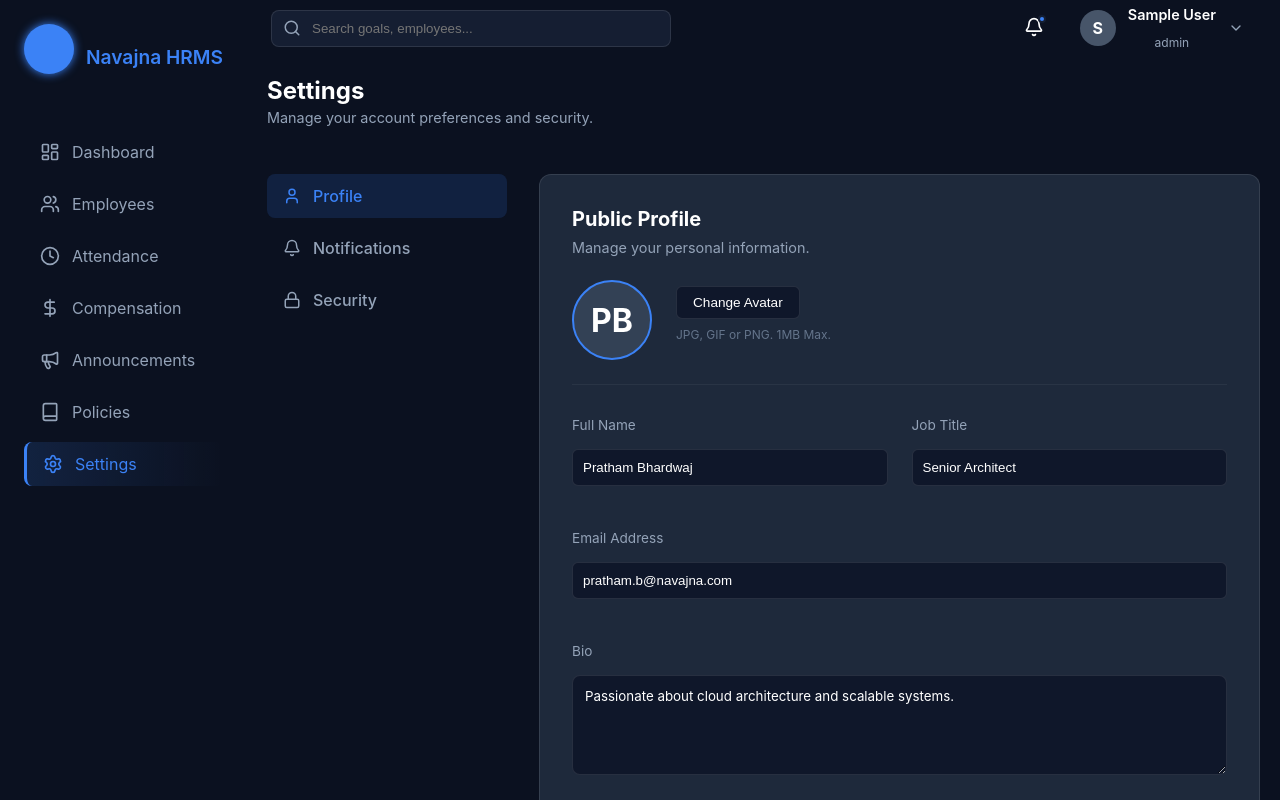
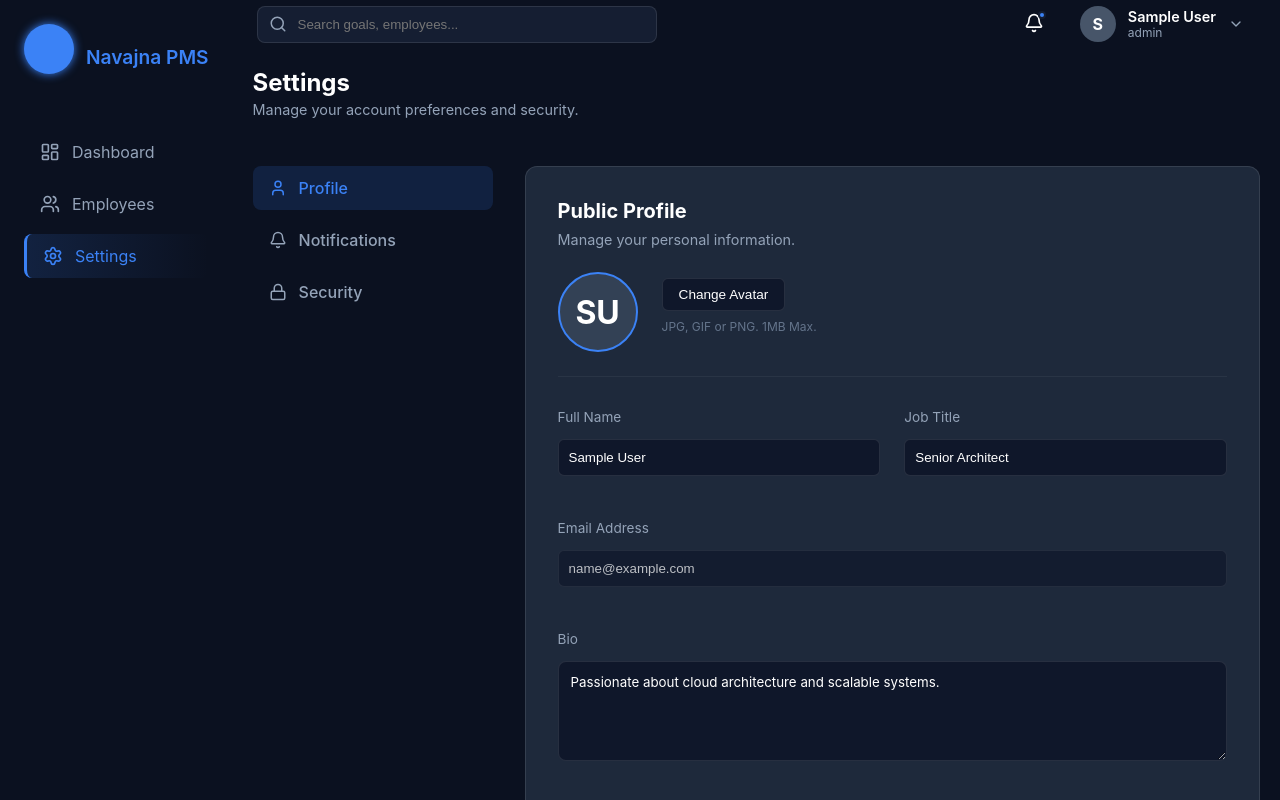
Before and after one commit to be-pratham/HR-and-Performance-Management-System, a React (Vite) app: page /settings in a window 1280 px wide. Built offline with nearby package versions, Linux system fonts and the light colour scheme; sample sign-in values are in the browser's storage.

Commit message:
Commented HRMS components

```diff
--- a/src/features/settings/SettingsPage.jsx
+++ b/src/features/settings/SettingsPage.jsx
@@ -1,21 +1,36 @@
 import React, { useState, useEffect } from 'react';
-import { User, Bell, Lock, Shield, Check, Mail, Smartphone, Save } from 'lucide-react';
+import { User, Bell, Lock, Save, Check } from 'lucide-react';
+import { useAuth } from '../../context/AuthContext'; // 1. Import Auth Context
 import './SettingsPage.css';
-import '../../components/ui/modal.css';
+import '../../components/ui/Modal.css';
 
 const SettingsPage = () => {
+  const { user } = useAuth(); // 2. Get the current user from Context
+
   const [activeTab, setActiveTab] = useState('profile');
   const [snackbar, setSnackbar] = useState({ show: false, message: '' });
 
-  // 1. Profile State
+  // 3. Initialize Profile State (Dynamic)
   const [profile, setProfile] = useState({
-    fullName: 'Pratham Bhardwaj',
-    title: 'Senior Architect',
-    email: 'pratham.b@navajna.com',
-    bio: 'Passionate about cloud architecture and scalable systems.'
+    fullName: '',
+    title: 'Senior Architect', // Default placeholder (not in AuthContext yet)
+    email: '',
+    bio: 'Passionate about cloud architecture and scalable systems.' // Default placeholder
   });
 
-  // 2. Notification State
+  // 4. Sync State with User Context when component loads
+  useEffect(() => {
+    if (user) {
+      setProfile((prev) => ({
+        ...prev,
+        fullName: user.name || '',
+        email: user.email || '',
+        // If you add title/bio to your AuthContext later, map them here
+      }));
+    }
+  }, [user]);
+
+  // Notification State
   const [notifications, setNotifications] = useState({
     emailAlerts: true,
     pushNotifs: true,
@@ -23,7 +38,7 @@ const SettingsPage = () => {
     reviewUpdates: true
   });
 
-  // 3. Security State
+  // Security State
   const [security, setSecurity] = useState({
     twoFactor: true,
     sessionTimeout: false
@@ -42,6 +57,7 @@ const SettingsPage = () => {
   };
 
   const handleSave = () => {
+    // In a real app, you would call an API here to update the user in the database
     setTimeout(() => {
         triggerSnackbar("Settings saved successfully!");
     }, 500);
@@ -50,6 +66,12 @@ const SettingsPage = () => {
   const triggerSnackbar = (msg) => {
     setSnackbar({ show: true, message: msg });
     setTimeout(() => setSnackbar({ show: false, message: '' }), 3000);
+  };
+
+  // Helper to get initials for Avatar
+  const getInitials = (name) => {
+    if (!name) return 'U';
+    return name.split(' ').map(n => n[0]).join('').toUpperCase().substring(0, 2);
   };
 
   return (
@@ -97,7 +119,10 @@ const SettingsPage = () => {
                     </div>
 
                     <div className="profile-header">
-                        <div className="profile-avatar-large">PB</div>
+                        {/* Dynamic Avatar Initials */}
+                        <div className="profile-avatar-large">
+                            {getInitials(profile.fullName)}
+                        </div>
                         <div>
                             <button className="btn-upload">Change Avatar</button>
                             <p style={{fontSize:'0.75rem', color:'#64748b', marginTop:'8px'}}>JPG, GIF or PNG. 1MB Max.</p>
@@ -129,7 +154,9 @@ const SettingsPage = () => {
                                 className="form-input"
                                 name="email"
                                 value={profile.email}
-                                onChange={handleProfileChange}
+                                // Ideally email should be read-only or require re-auth to change
+                                readOnly
+                                style={{ opacity: 0.7, cursor: 'not-allowed' }}
                             />
                         </div>
                         <div className="form-group full-width">
--- a/src/layouts/Sidebar.jsx
+++ b/src/layouts/Sidebar.jsx
@@ -1,6 +1,6 @@
 import React from 'react';
 import { useNavigate, useLocation } from 'react-router-dom';
-import { LayoutDashboard, Target,FileText,MessageSquare,GraduationCap,Settings,ClipboardCheck,Calendar,Users,Clock,DollarSign,Megaphone,Book } from 'lucide-react';
+import { LayoutDashboard, Target, FileText, MessageSquare, GraduationCap, Settings, Users, ClipboardCheck, Calendar, Clock, DollarSign, Megaphone, Book } from 'lucide-react';
 import { useAuth } from '../context/AuthContext';
 import './Sidebar.css';
 
@@ -21,12 +21,12 @@ const Sidebar = () => {
     },
 
     // --- Admin & Manager Only ---
-    {
-      path: '/approvals',
-      icon: ClipboardCheck,
-      label: 'Team Approvals',
-      allowedRoles: ['manager']
-    },
+    // {
+    //   path: '/approvals',
+    //   icon: ClipboardCheck,
+    //   label: 'Team Approvals',
+    //   allowedRoles: ['manager']
+    // },
 
     // --- Admin Specific (Routes defined at bottom of AppRoutes) ---
     {
@@ -35,30 +35,30 @@ const Sidebar = () => {
       label: 'Employees',
       allowedRoles: ['admin']
     },
-    {
-      path: '/attendance',
-      icon: Clock,
-      label: 'Attendance',
-      allowedRoles: ['admin']
-    },
-    {
-      path: '/compensation',
-      icon: DollarSign,
-      label: 'Compensation',
-      allowedRoles: ['admin']
-    },
-    {
-      path: '/announcements',
-      icon: Megaphone,
-      label: 'Announcements',
-      allowedRoles: ['admin']
-    },
-    {
-      path: '/policies',
-      icon: Book,
-      label: 'Policies',
-      allowedRoles: ['admin']
-    },
+    // {
+    //   path: '/attendance',
+    //   icon: Clock,
+    //   label: 'Attendance',
+    //   allowedRoles: ['admin']
+    // },
+    // {
+    //   path: '/compensation',
+    //   icon: DollarSign,
+    //   label: 'Compensation',
+    //   allowedRoles: ['admin']
+    // },
+    // {
+    //   path: '/announcements',
+    //   icon: Megaphone,
+    //   label: 'Announcements',
+    //   allowedRoles: ['admin']
+    // },
+    // {
+    //   path: '/policies',
+    //   icon: Book,
+    //   label: 'Policies',
+    //   allowedRoles: ['admin']
+    // },
 
     // --- Employee & Manager Specific ---
     {
@@ -73,24 +73,24 @@ const Sidebar = () => {
       label: 'Performance',
       allowedRoles: ['employee', 'manager']
     },
-    {
-      path: '/leavepage',
-      icon: Calendar,
-      label: 'Leaves',
-      allowedRoles: ['employee', 'manager']
-    },
+    // {
+    //   path: '/leavepage',
+    //   icon: Calendar,
+    //   label: 'Leaves',
+    //   allowedRoles: ['employee', 'manager']
+    // },
     {
       path: '/feedback',
       icon: MessageSquare,
       label: 'Feedback',
       allowedRoles: ['employee', 'manager']
     },
-    {
-      path: '/learning',
-      icon: GraduationCap,
-      label: 'Learning',
-      allowedRoles: ['employee', 'manager']
-    },
+    // {
+    //   path: '/learning',
+    //   icon: GraduationCap,
+    //   label: 'Learning',
+    //   allowedRoles: ['employee', 'manager']
+    // },
 
     // --- Common Settings ---
     {
@@ -114,7 +114,8 @@ const Sidebar = () => {
     <div className="sidebar">
       <div className="sidebar-logo">
         <div className="logo-circle"></div>
-        <h2>Navajna HRMS</h2>
+        {/* Updated Title */}
+        <h2>Navajna PMS</h2>
       </div>
 
       <nav className="sidebar-menu">
--- a/src/routes/AppRoutes.jsx
+++ b/src/routes/AppRoutes.jsx
@@ -10,18 +10,18 @@ import { ROLES } from './navigation';
 // Features
 import LoginPage from '../features/login/LoginPage';
 import DashboardPage from '../features/dashboard/DashboardPage';
-import TeamApprovals from '../features/approvals/TeamApprovals';
+// import TeamApprovals from '../features/approvals/TeamApprovals'; // Disabled: operational approvals (leaves)
 import GoalPage from '../features/goals/GoalPage';
 import FeedbackPage from '../features/feedback/FeedbackPage';
-import LearningPage from '../features/learning/LearningPage';
+// import LearningPage from '../features/learning/LearningPage';
 import SettingsPage from '../features/settings/SettingsPage';
-import LeavePage from '../features/leaves/LeavePage';
+// import LeavePage from '../features/leaves/LeavePage'; // Disabled: HRMS feature
 import ReviewsPage from '../features/reviews/ReviewsPage';
-import EmployeesPage from '../features/employees/EmployeeList';
-import AttendancePage from '../features/attendance/AttendancePage';
-import AnnouncementsPage from '../features/announcements/AnnouncementPage';
-import AnnouncementViewPage from '../features/announcements/ViewAnnouncement';
-import PolicyPage from '../features/policy/policy';
+import EmployeesPage from '../features/employees/EmployeeList'; // Kept: Needed to manage users/assignments
+// import AttendancePage from '../features/attendance/AttendancePage'; // Disabled: HRMS feature
+// import AnnouncementsPage from '../features/announcements/AnnouncementPage'; // Disabled: HRMS feature
+// import AnnouncementViewPage from '../features/announcements/ViewAnnouncement'; // Disabled: HRMS feature
+// import PolicyPage from '../features/policy/policy'; // Disabled: HRMS feature
 
 // 404 Component (Styled for Dark Mode)
 const NotFound = () => (
@@ -70,32 +70,32 @@ const AppRoutes = () => {
           <Route path="/" element={<Navigate to="/dashboard" replace />} />
           <Route path="/dashboard" element={<DashboardPage />} />
           <Route path="/settings" element={<SettingsPage />} />
-          <Route path="/announcements/:id" element={<AnnouncementViewPage />} />
+          {/* <Route path="/announcements/:id" element={<AnnouncementViewPage />} /> */}
         </Route>
 
         {/* Manager & Employee Only */}
         <Route element={<ProtectedRoute allowedRoles={[ROLES.EMPLOYEE, ROLES.MANAGER]} />}>
-          <Route path="/leavepage" element={<LeavePage />} />
+          {/* <Route path="/leavepage" element={<LeavePage />} /> */}
           <Route path="/reviews" element={<ReviewsPage />} />
           <Route path="/goals" element={<GoalPage />} />
           <Route path="/feedback" element={<FeedbackPage />} />
-          <Route path="/learning" element={<LearningPage />} />
+          {/* <Route path="/learning" element={<LearningPage />} />   */}
         </Route>
         {/* Manager Only */}
         <Route element={<ProtectedRoute allowedRoles={[ROLES.MANAGER]} />}>
-          <Route path="/approvals" element={<TeamApprovals />} />
+          {/* <Route path="/approvals" element={<TeamApprovals />} /> */}
         </Route>
         {/* Admin Only */}
         <Route element={<ProtectedRoute allowedRoles={[ROLES.ADMIN]} />}>
-          <Route path="/announcements" element={<AnnouncementsPage />} />
-          <Route path="/attendance" element={<AttendancePage />} />
+          {/* <Route path="/announcements" element={<AnnouncementsPage />} /> */}
+          {/* <Route path="/attendance" element={<AttendancePage />} /> */}
           <Route path="/employees" element={<EmployeesPage />} />
-          <Route path="/policies" element={<PolicyPage />} />
+          {/* <Route path="/policies" element={<PolicyPage />} /> */}
         </Route>
 
         {/*Need to update as pages are made*/}
         <Route element={<ProtectedRoute allowedRoles={[ROLES.ADMIN]} />}>
-          <Route path="/compensation" element={<SettingsPage />} />
+          {/* <Route path="/compensation" element={<SettingsPage />} /> */}
         </Route>
 
         <Route path="*" element={<NotFound />} />
```
